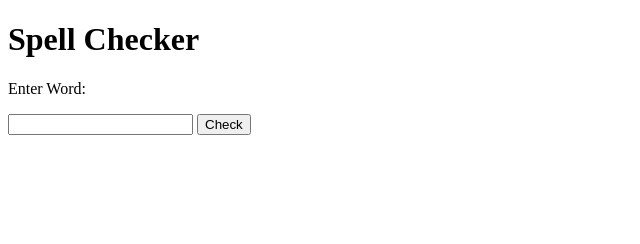
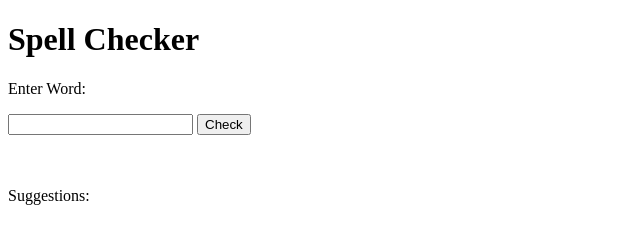
Before and after one commit to peachyem/peachyem.github.io, a plain HTML site: page index.html in a window 1280 px wide. Shown: the whole page, without its empty margins (0-640 px from the left). Drawn offline with Linux system fonts and the light colour scheme.

Commit message:
Update index.html

```diff
--- a/index.html
+++ b/index.html
@@ -12,6 +12,9 @@
         </form>
         <!-- to read from file in JS: readFile(Path, Options, Callback)-->
          <script src="main.js" ></script>
+         <br></br>
+         <p>Suggestions: </p>
+         <br></br>
          <div id="wordContainer" class="word"> </div>
     </body>
 
```
